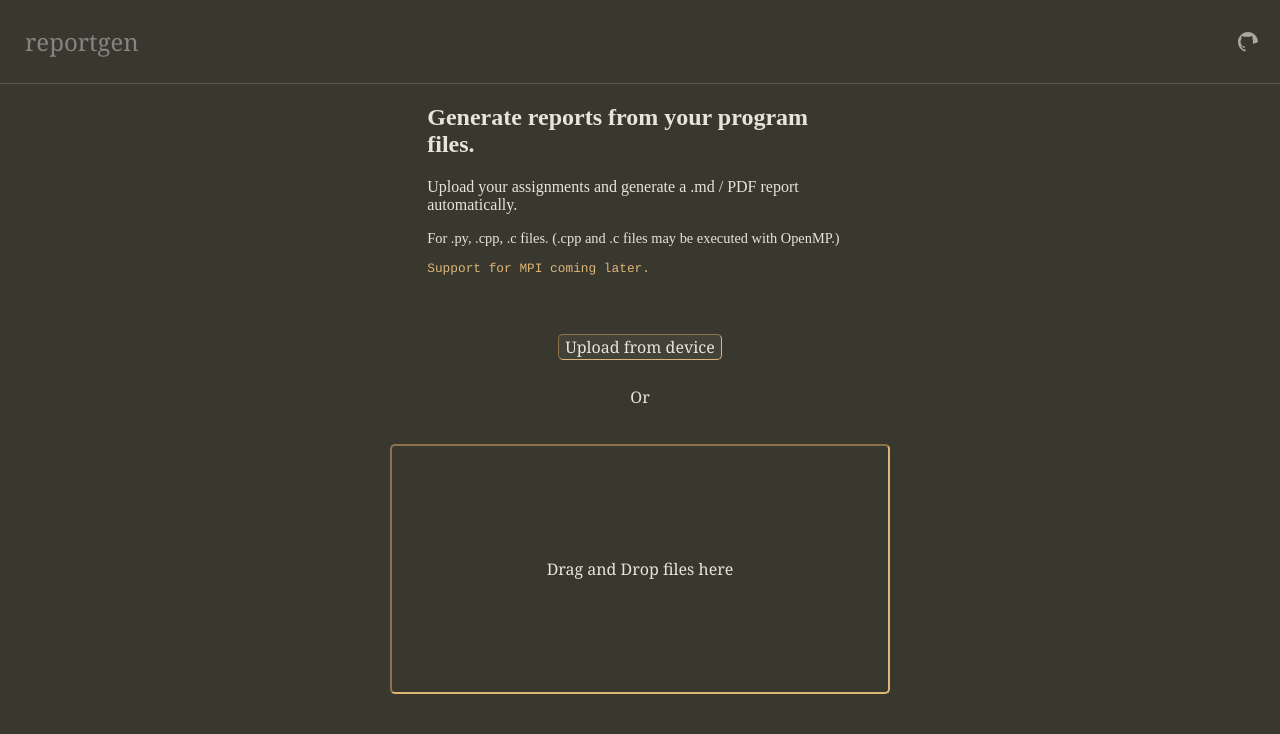
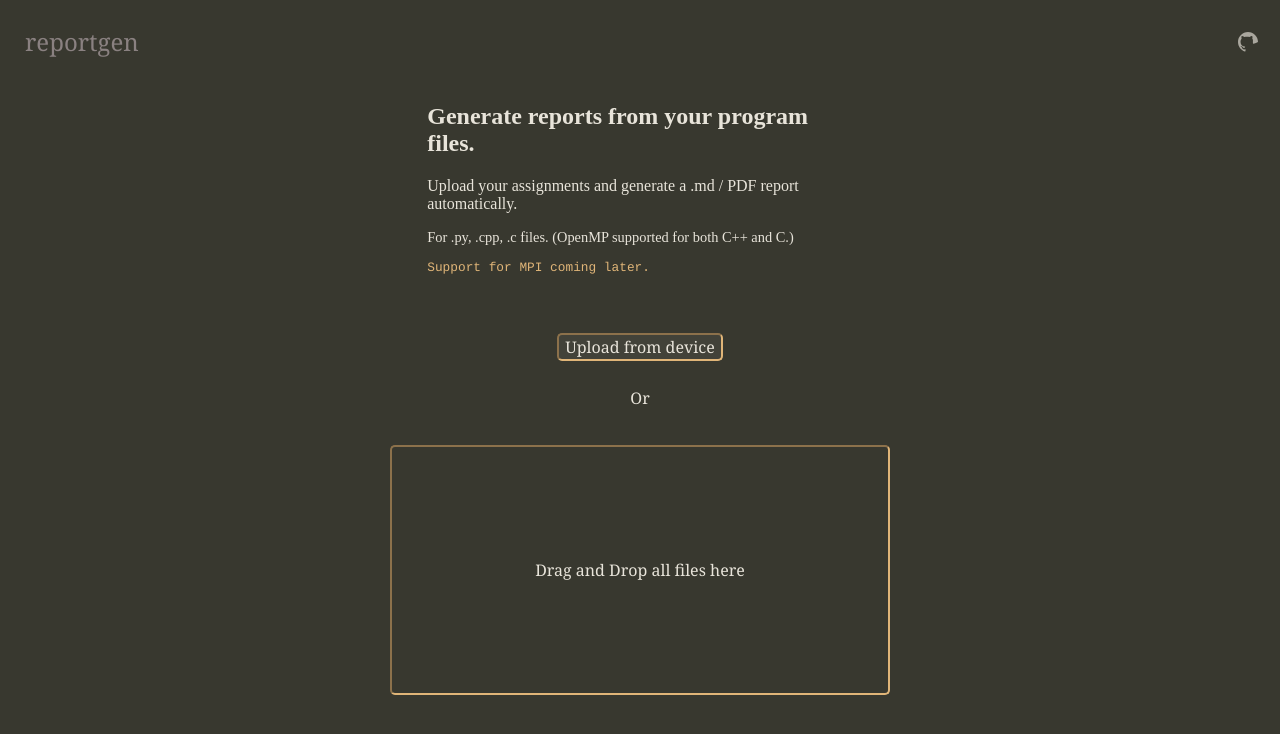
Before and after one commit to Golden-purple/reportgen, a React (Vite) app in the folder frontend/: page / in a window 1280 px wide. Shown: the top 734 px of the page. Built offline with nearby package versions, Linux system fonts and the light colour scheme.

Commit message:
Added file upload + Drag and Drop UI

```diff
--- a/frontend/src/App.tsx
+++ b/frontend/src/App.tsx
@@ -30,7 +30,7 @@ function Main() {
               Upload your assignments and generate a .md / PDF report automatically.
             </p>
             <p className="technical">
-              For .py, .cpp, .c files. (.cpp and .c files may be executed with OpenMP.)
+              For .py, .cpp, .c files. (OpenMP supported for both C++ and C.)
             </p>
             <p className="notif">
               Support for MPI coming later.
--- a/frontend/src/components/Upload.tsx
+++ b/frontend/src/components/Upload.tsx
@@ -1,13 +1,35 @@
 import React from 'react'
+import { useRef } from 'react'
+
+function handleDragOver(event: React.DragEvent<HTMLDivElement>) {
+  event.preventDefault();
+  // by default the browser will not allow dropping elements into a div, so we need to prevent the default behavior
+}
+
+function handleDrop(event: React.DragEvent<HTMLDivElement>) {
+  event.preventDefault();
+  const files = event.dataTransfer.files;
+  alert(`Dropped ${files.length} file(s): ${Array.from(files).map(file => file.name).join(', ')}`);
+  // Handle dropped files here
+  // Default: giving input as file directly gives file list, but drag and drop gives a dataTransfer object which contains the files
+}
 
 const Upload = () => {
+  const fileInputRef = useRef<HTMLInputElement>(null);
   return (
     <div className="upload-container">
-        <button className="upload-button">Upload from device</button>
+        <button className="upload-button" onClick={() => fileInputRef.current?.click()}>
+          Upload from device
+        </button>
+
+        <input hidden type="file" ref={fileInputRef} multiple accept=".py, .cpp, .c"/>
+
         <p>Or</p>
-        <div className="dragNdrop">
-          Drag and Drop files here
+
+        <div className="dragNdrop" onDragOver={handleDragOver} onDrop={handleDrop}>
+          Drag and Drop all files here
         </div>
+
     </div>
   )
 }
--- a/frontend/src/index.css
+++ b/frontend/src/index.css
@@ -50,7 +50,7 @@ button, input {
   display: flex;
   justify-content: space-between;
   align-items: center;
-  border-bottom: 1px solid var(--border);
+  /* border-bottom: 1px solid var(--border); */
   padding: 20px;
   color: rgb(138, 129, 129);
   font-family: "Georgia", Arial, monospace;
@@ -110,6 +110,7 @@ button, input {
   margin-top: 10px;
   gap: 10px;
   font-family: "Georgia", Courier, monospace;
+  user-select: none;
 }
 
 .dragNdrop {
@@ -123,10 +124,12 @@ button, input {
   display: flex;
   align-items: center;
   justify-content: center;
+
+  cursor: grabbing;
 }
 
 .upload-button {
-  border: 1px inset var(--accent);
+  border: 2px inset var(--accent);
   border-radius: 5px;
   background-color: var(--surface);
   color: var(--text);
```
